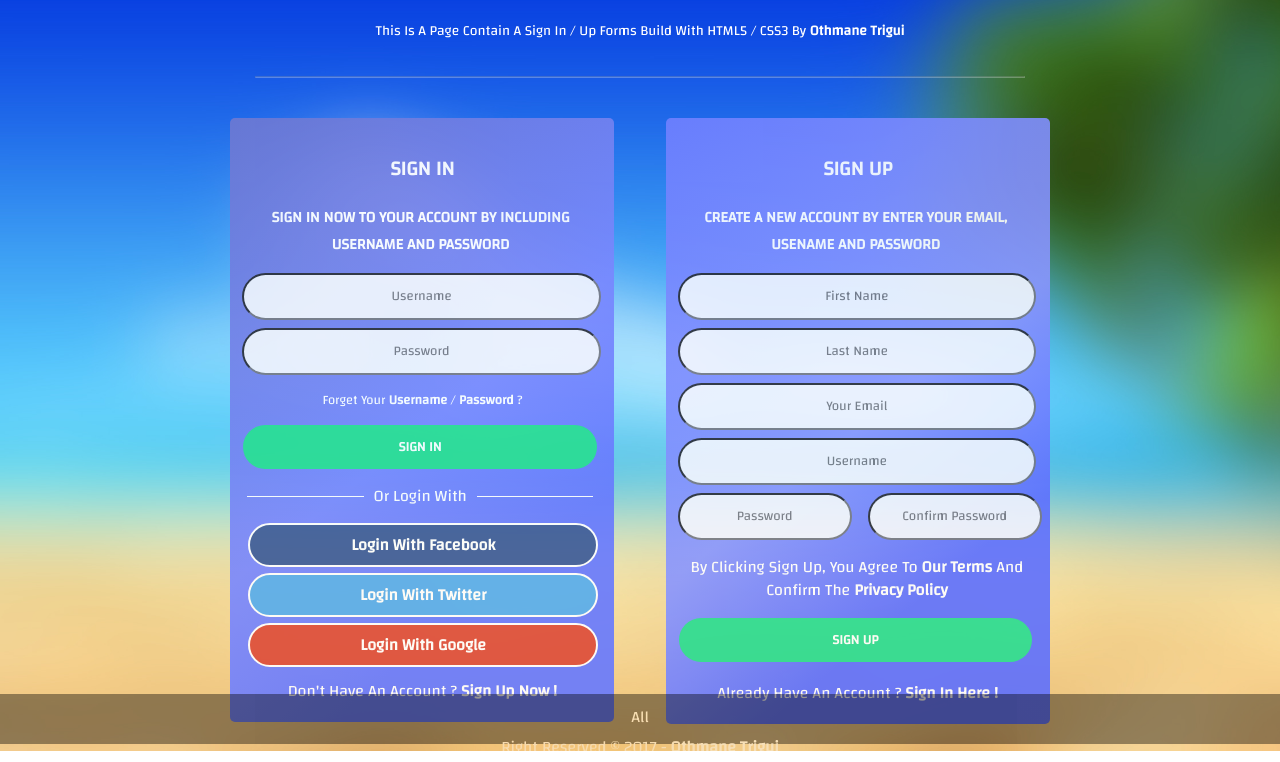
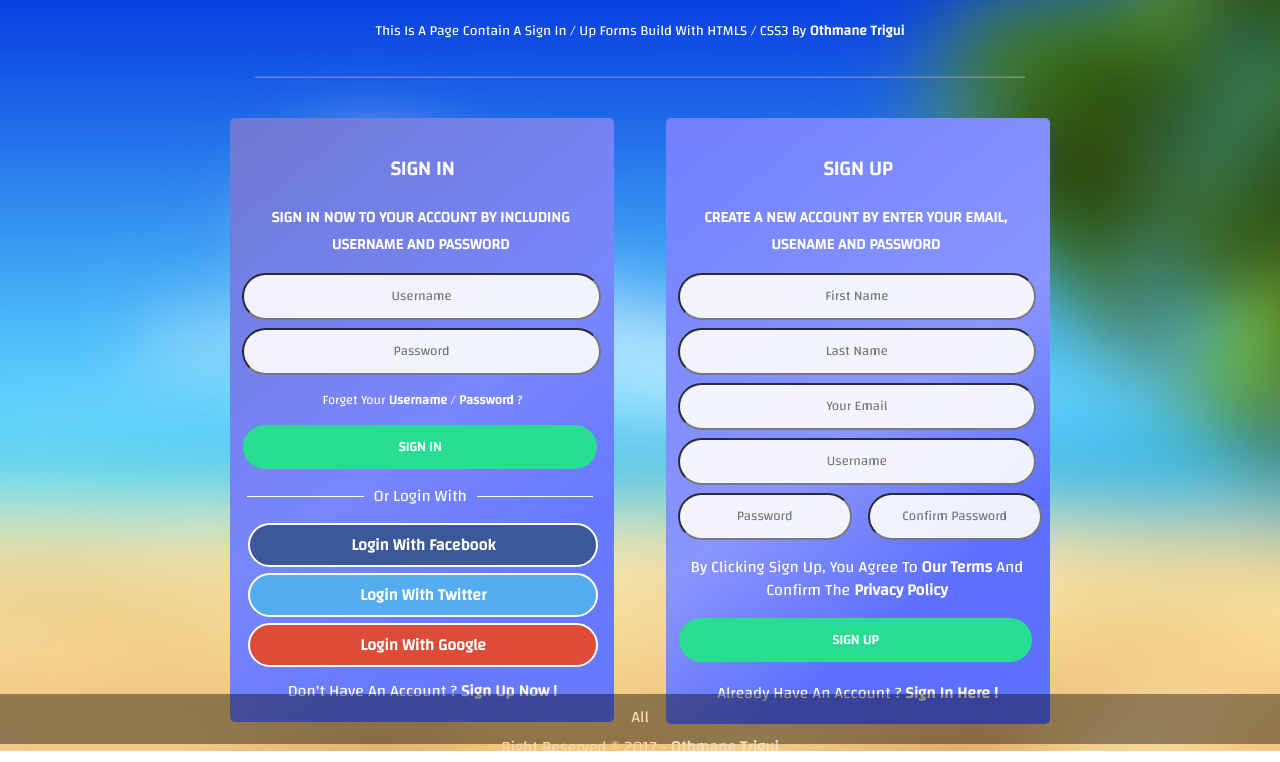
Before and after one commit to othytrigui/Loading-Page---Sign-In-Up-Forms, a plain HTML site: page index.html in a window 1280 px wide. Shown: the part 73-835 px from the top of the page. Drawn offline with Linux system fonts and the light colour scheme.

Commit message:
Update main.css

```diff
--- a/assets/css/main.css
+++ b/assets/css/main.css
@@ -37,7 +37,7 @@ a {
 .signin {
     width: 30%;
     background: linear-gradient(141deg, #6E79D1 0%, #7987FF 51%, #6779FF 75%);
-    opacity: 0.9;
+    opacity: 1;
     margin: 0 0 0px 18% !important;
     border-radius: 5px;
     float: left;
@@ -250,7 +250,7 @@ input[type="button"]:hover {
 .signup {
     width: 30%;
     background: linear-gradient(141deg, #7080FF 0%, #8A96FF 51%, #5E70FF 75%);
-    opacity: 0.9;
+    opacity: 1;
     margin: 0 18% 0 0! important;
     border-radius: 5px;
     float: right;
```
